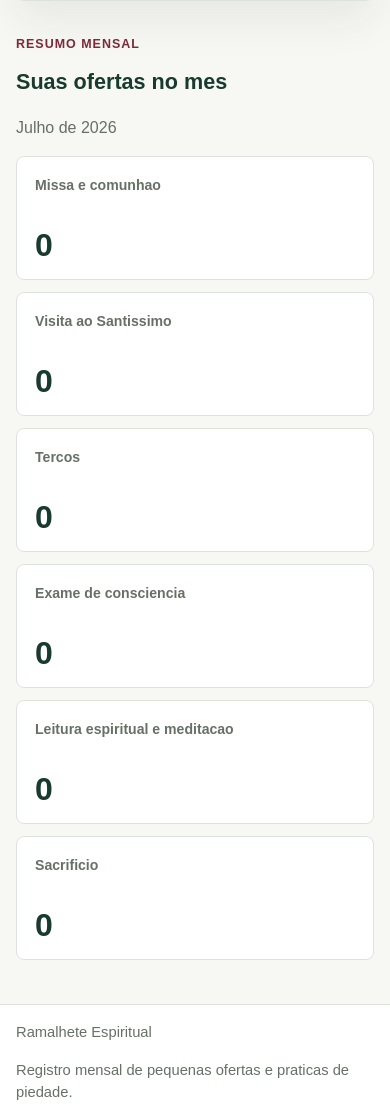
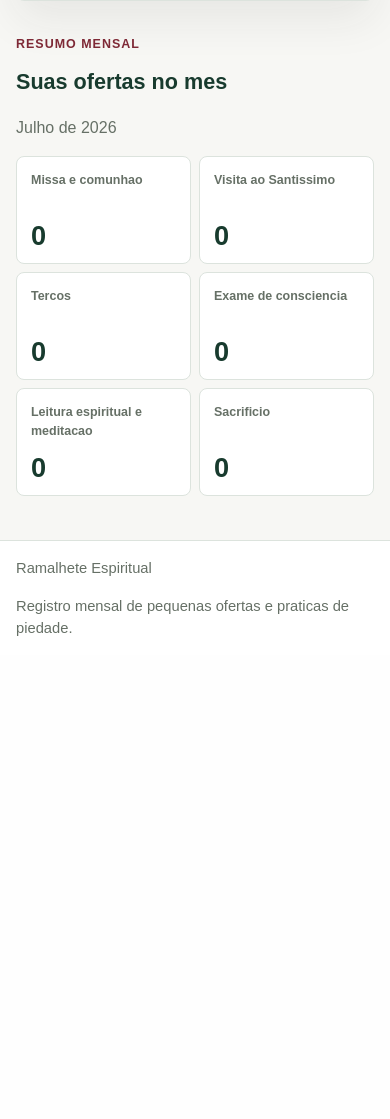
Before and after one commit to yRicke/RamalheteEspiritual, a Django app: page / in a window 390 px wide. Shown: the part 1090-2209 px from the top of the page. After the commit the page ends 1726 px from the top, so only its background shows below. Run offline with Django 5.2, Linux system fonts and the light colour scheme; the visitor is signed in with stand-in values (Sample User, id 1); data that the repository does not hold is empty.

Commit message:
style(summary): keep two columns on mobile

```diff
--- a/app/static/app/css/styles.css
+++ b/app/static/app/css/styles.css
@@ -615,6 +615,19 @@ textarea {
 
 @media (max-width: 480px) {
     .summary-grid {
-        grid-template-columns: 1fr;
+        gap: 8px;
+    }
+
+    .summary-card {
+        min-height: 108px;
+        padding: 14px;
+    }
+
+    .summary-card span {
+        font-size: 0.78rem;
+    }
+
+    .summary-card strong {
+        font-size: 1.7rem;
     }
 }
```
